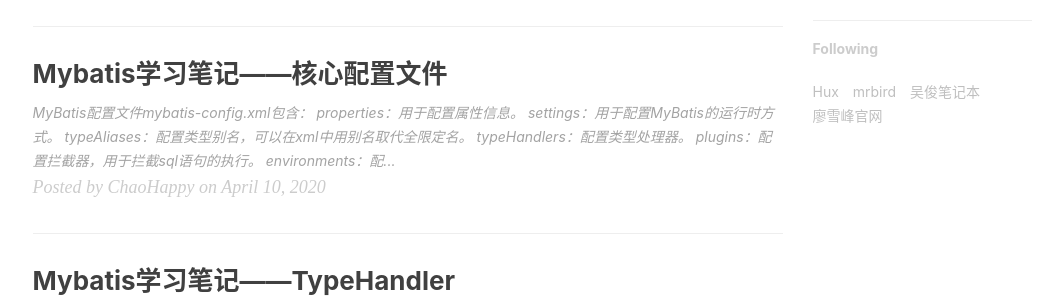
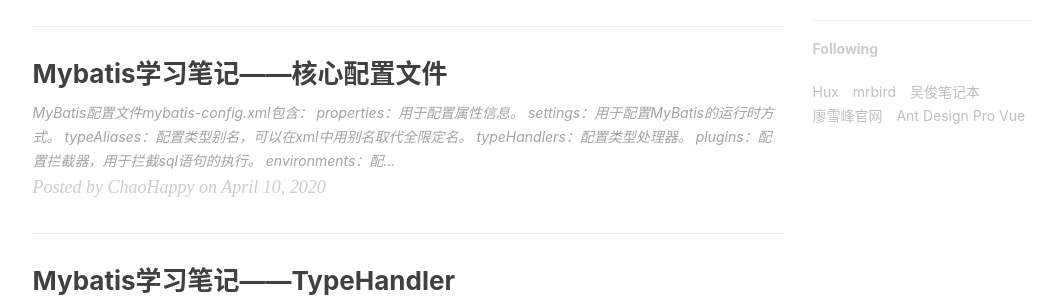
Before and after one commit to ChaoHappy/ChaoHappy.github.io, a Jekyll site: the page built from index.html, in a window 1280 px wide and 900 px high, scrolled down 942 px. Shown: the part 153-453 px from the top of the window, without its empty margins (135-1190 px from the left). Built offline with Jekyll 4.4.1, drawn with Linux system fonts in a browser that asks for light colours; nearby versions of some CDN libraries; the list of posts is cut into pages by our own code; comment, search, counter and statistics services are not loaded.

Commit message:
Update _config.yml

```diff
--- a/_config.yml
+++ b/_config.yml
@@ -125,5 +125,8 @@ friends: [
     },{
         title: "廖雪峰官网",
         href: "https://www.liaoxuefeng.com/"
+    },{
+        title: "Ant Design Pro Vue",
+        href: "https://pro.loacg.com/"
     }
 ]
```
